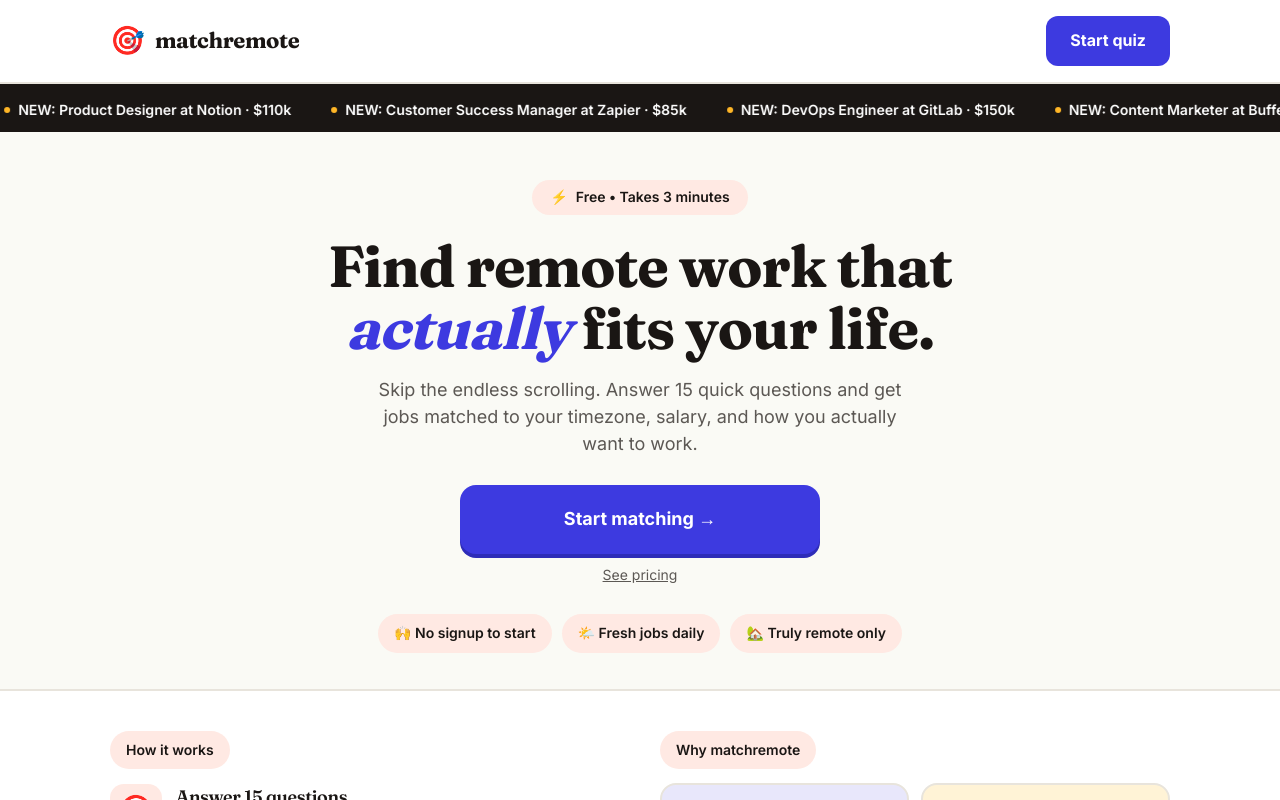
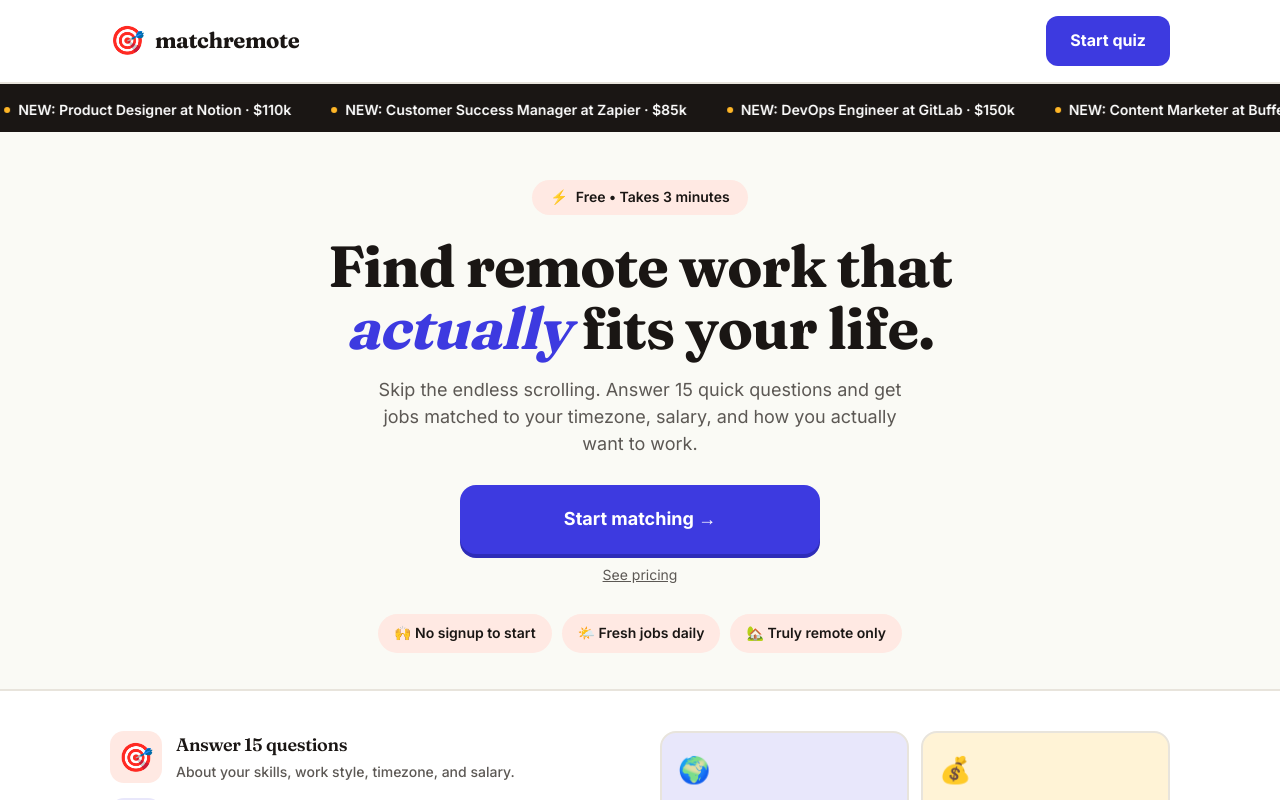
Before and after one commit to johanneskepp/matchremote.io, a Next.js app: page / in a window 1280 px wide. Shown: the top 800 px of the page. Built offline with nearby package versions, Linux system fonts and the light colour scheme.

Commit message:
Remove redundant section labels above How it works and Why matchremote

```diff
--- a/app/page.tsx
+++ b/app/page.tsx
@@ -106,7 +106,6 @@ export default function Home() {
       <section style={{ padding: '40px 0', background: 'white', borderTop: '2px solid var(--border)', borderBottom: '2px solid var(--border)' }}>
         <div className="container-wide" style={{ display: 'grid', gridTemplateColumns: 'repeat(auto-fit, minmax(320px, 1fr))', gap: '40px' }}>
           <div>
-            <div className="chip" style={{ marginBottom: '14px' }}>How it works</div>
             <div style={{ display: 'flex', flexDirection: 'column', gap: '14px' }}>
               {[
                 { emoji: '🎯', title: 'Answer 15 questions', text: 'About your skills, work style, timezone, and salary.', tint: 'var(--tint-pink)' },
@@ -135,7 +134,6 @@ export default function Home() {
           </div>
 
           <div>
-            <div className="chip" style={{ marginBottom: '14px' }}>Why matchremote</div>
             <div style={{ display: 'grid', gridTemplateColumns: 'repeat(2, 1fr)', gap: '12px' }}>
               {[
                 { emoji: '🌍', title: 'Timezone-aware', text: 'No 3am meetings.', tint: 'var(--tint-indigo)' },
```
